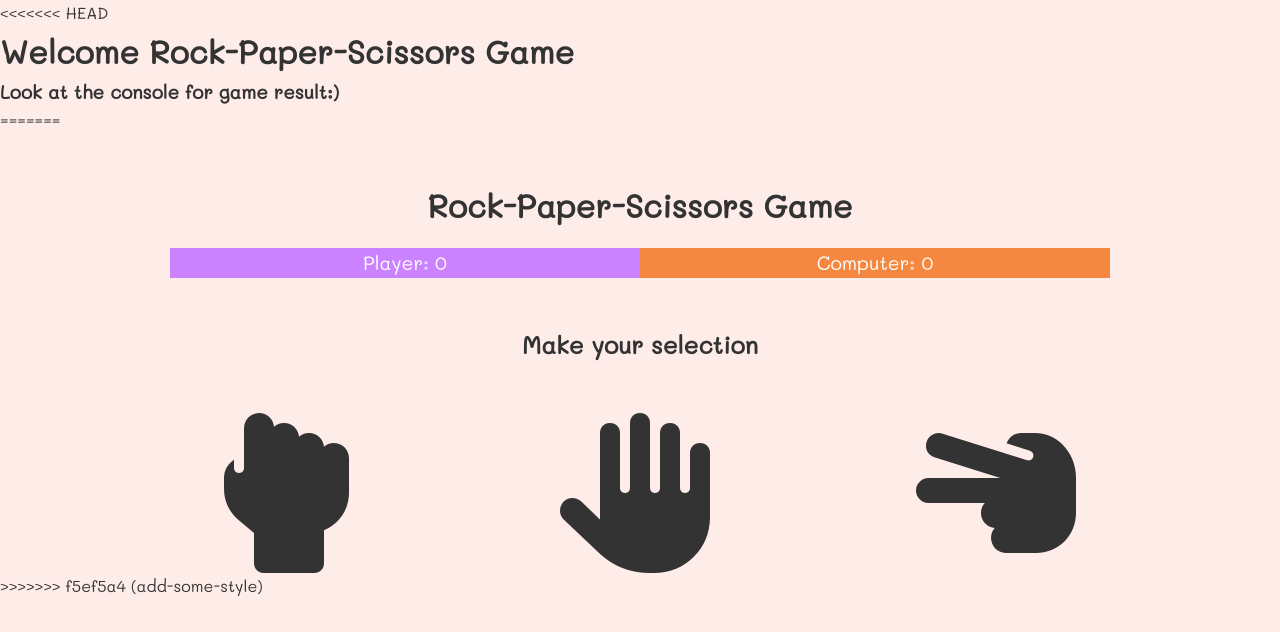
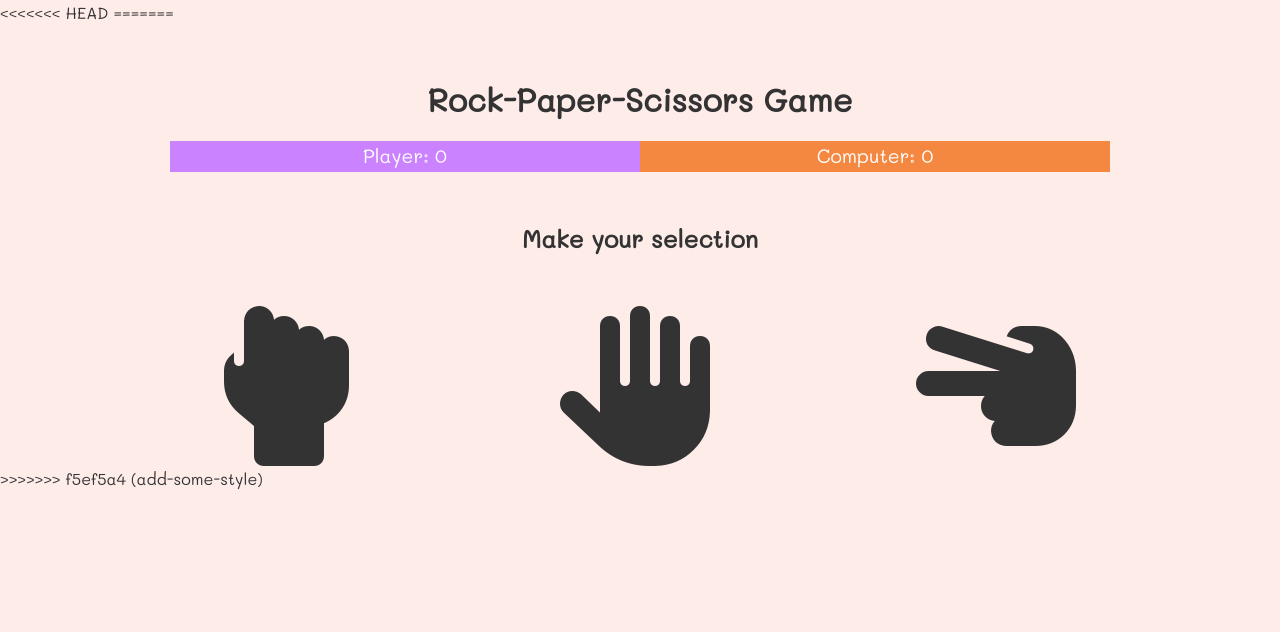
Before and after one commit to petekgithub/brainnest-js, a plain HTML site: page index.html in a window 1280 px wide. Drawn offline with Linux system fonts and the light colour scheme; files that its build step writes are made by us from their sources.

Commit message:
html-update

```diff
--- a/index.html
+++ b/index.html
@@ -9,8 +9,6 @@
   <title>Rock-Paper-Scissors</title>
 </head>
 <body>
-  <h1>Welcome Rock-Paper-Scissors Game</h1>
-  <h3>Look at the console for game result:)</h3>
   <script src="script.js"></script>
 =======
   <script src="https://kit.fontawesome.com/3da1a747b2.js"></script>
@@ -19,7 +17,6 @@
   <title>Rock Paper Scissors</title>
 </head>
 <body>
-
   <div class="container">
     <header class="header">
       <h1>Rock-Paper-Scissors Game</h1>
```
